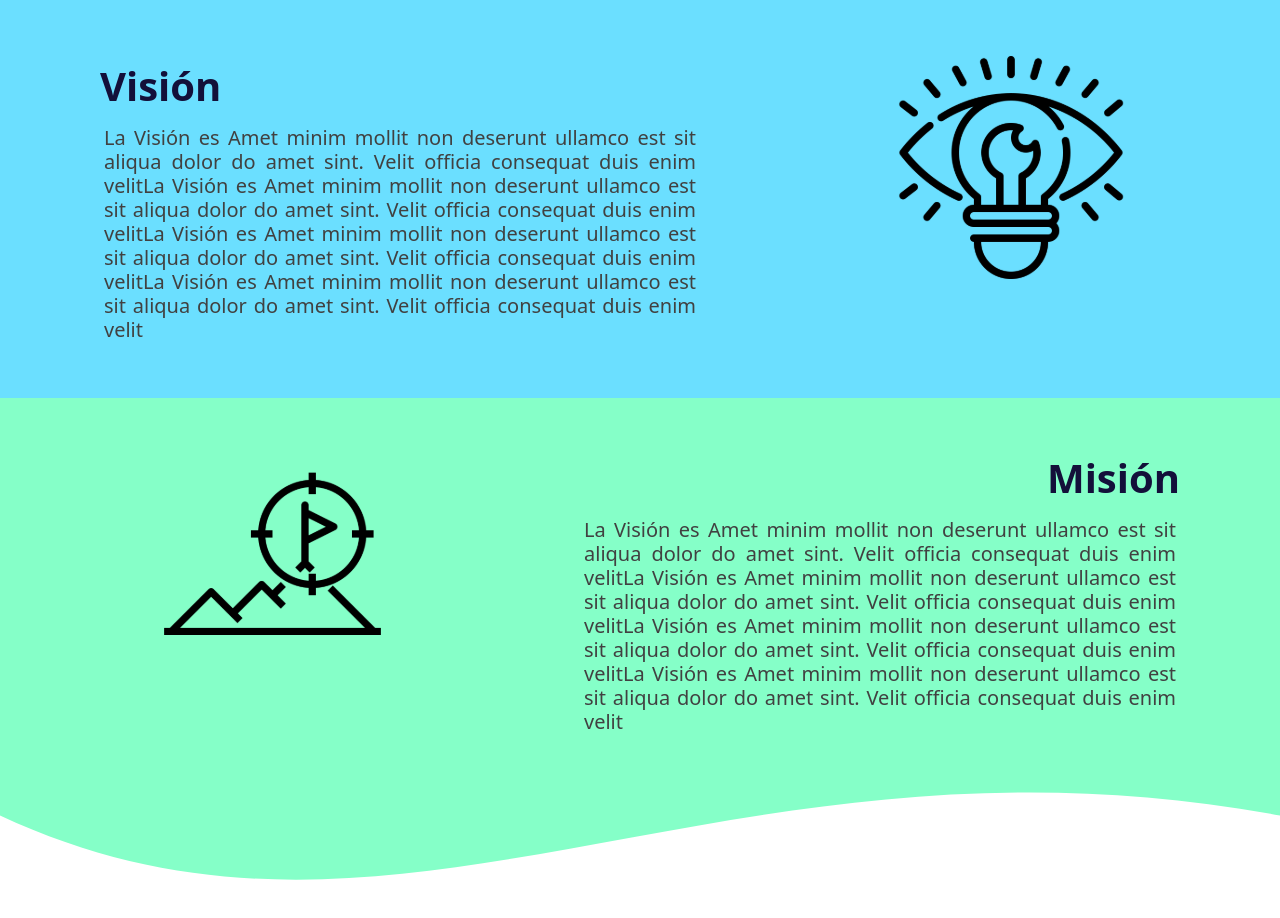
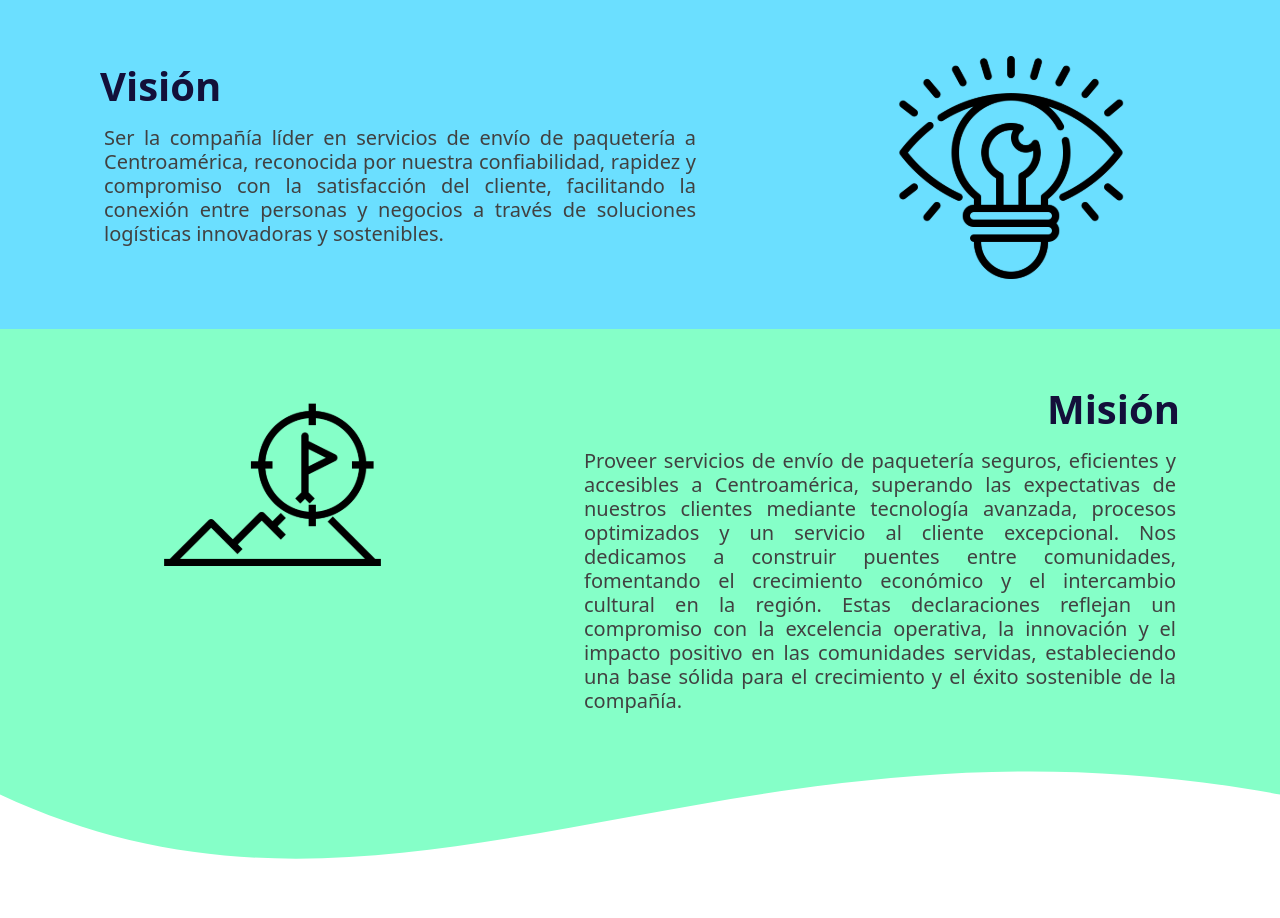
Before and after one commit to Xserrano02/cargo-premire, a React (Create React App) app: page / in a window 1280 px wide. Shown: the part 3280-4198 px from the top of the page. Built offline with nearby package versions, Linux system fonts and the light colour scheme.

Commit message:
Pre carga de imagenes y mision - vision

```diff
--- a/src/Screens/HomePage.js
+++ b/src/Screens/HomePage.js
@@ -1,4 +1,4 @@
-import React, { useState } from "react";
+import React, { useState, useEffect } from "react";
 import NavBar from "../Components/NavBar.jsx";
 import Banner from "../Resources/Banner.svg";
 import Mexico from "../Resources/Mexico.svg";
@@ -95,6 +95,38 @@ export default function HomePage() {
   const handleClickPais = (pais) => {
     setPaisSeleccionado(pais);
   };
+
+
+    // Función para precargar imágenes
+    const preloadImages = (imageArray) => {
+      imageArray.forEach((image) => {
+        const img = new Image();
+        img.src = image;
+      });
+    };
+
+    useEffect(() => {
+      const allImages = [
+        Banner,
+        Mexico,
+        Guatemala,
+        ElSalvador,
+        Honduras,
+        Nicaragua,
+        CostaRica,
+        Colombia,
+        Venezuela,
+        Republic,
+        Aereo,
+        LogoCaja,
+        LogoVision,
+        Mision,
+        Terrestre,
+        SvCountry,
+        RowIcon
+      ];
+      preloadImages(allImages);
+    }, []);
 
   return (
     <>
@@ -339,14 +371,7 @@ export default function HomePage() {
               className="container h5"
               style={{ textAlign: "justify", color: "#414141" }}
             >
-              La Visión es Amet minim mollit non deserunt ullamco est sit aliqua
-              dolor do amet sint. Velit officia consequat duis enim velitLa
-              Visión es Amet minim mollit non deserunt ullamco est sit aliqua
-              dolor do amet sint. Velit officia consequat duis enim velitLa
-              Visión es Amet minim mollit non deserunt ullamco est sit aliqua
-              dolor do amet sint. Velit officia consequat duis enim velitLa
-              Visión es Amet minim mollit non deserunt ullamco est sit aliqua
-              dolor do amet sint. Velit officia consequat duis enim velit
+              Ser la compañía líder en servicios de envío de paquetería a Centroamérica, reconocida por nuestra confiabilidad, rapidez y compromiso con la satisfacción del cliente, facilitando la conexión entre personas y negocios a través de soluciones logísticas innovadoras y sostenibles.
             </p>
           </div>
           <div className="col-12 col-sm-3 text-start container">
@@ -375,14 +400,7 @@ export default function HomePage() {
               className="container h5"
               style={{ textAlign: "justify", color: "#414141" }}
             >
-              La Visión es Amet minim mollit non deserunt ullamco est sit aliqua
-              dolor do amet sint. Velit officia consequat duis enim velitLa
-              Visión es Amet minim mollit non deserunt ullamco est sit aliqua
-              dolor do amet sint. Velit officia consequat duis enim velitLa
-              Visión es Amet minim mollit non deserunt ullamco est sit aliqua
-              dolor do amet sint. Velit officia consequat duis enim velitLa
-              Visión es Amet minim mollit non deserunt ullamco est sit aliqua
-              dolor do amet sint. Velit officia consequat duis enim velit
+              Proveer servicios de envío de paquetería seguros, eficientes y accesibles a Centroamérica, superando las expectativas de nuestros clientes mediante tecnología avanzada, procesos optimizados y un servicio al cliente excepcional. Nos dedicamos a construir puentes entre comunidades, fomentando el crecimiento económico y el intercambio cultural en la región. Estas declaraciones reflejan un compromiso con la excelencia operativa, la innovación y el impacto positivo en las comunidades servidas, estableciendo una base sólida para el crecimiento y el éxito sostenible de la compañía.
             </p>
           </div>
         </div>
```
